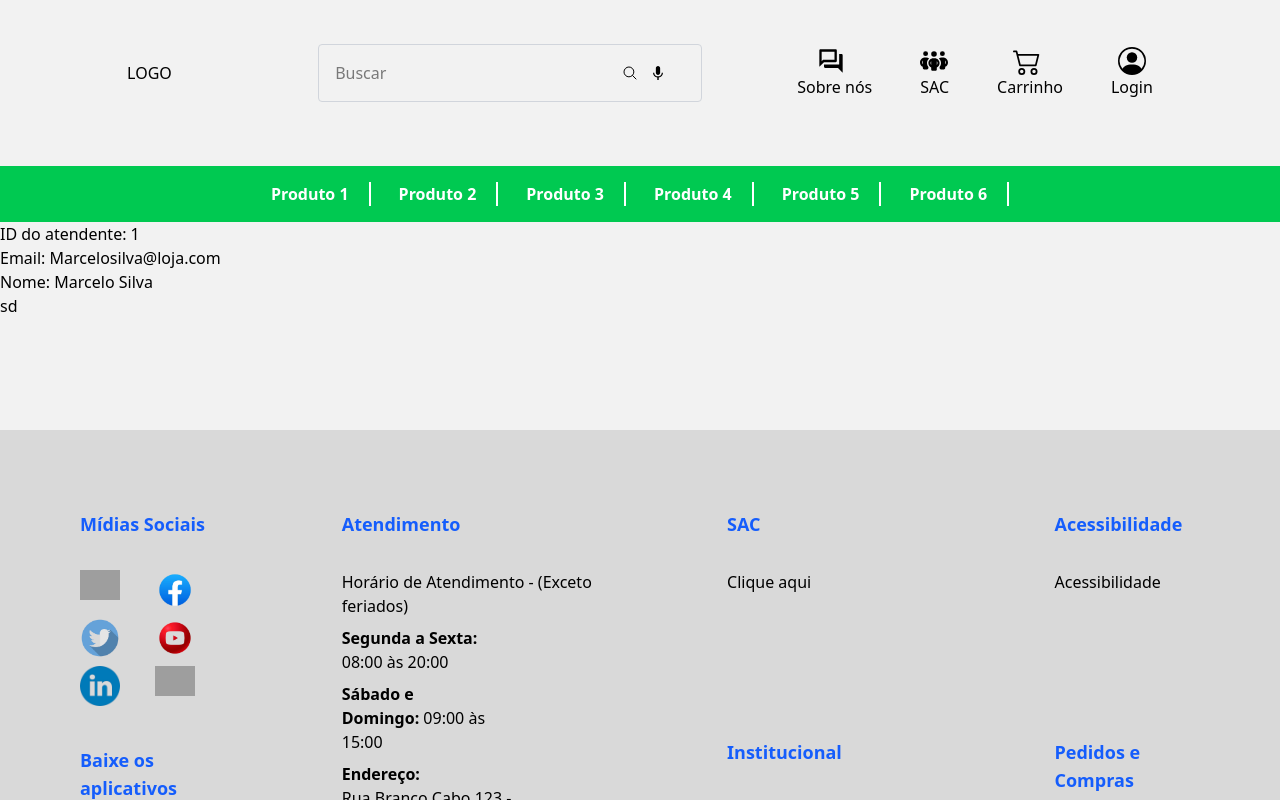
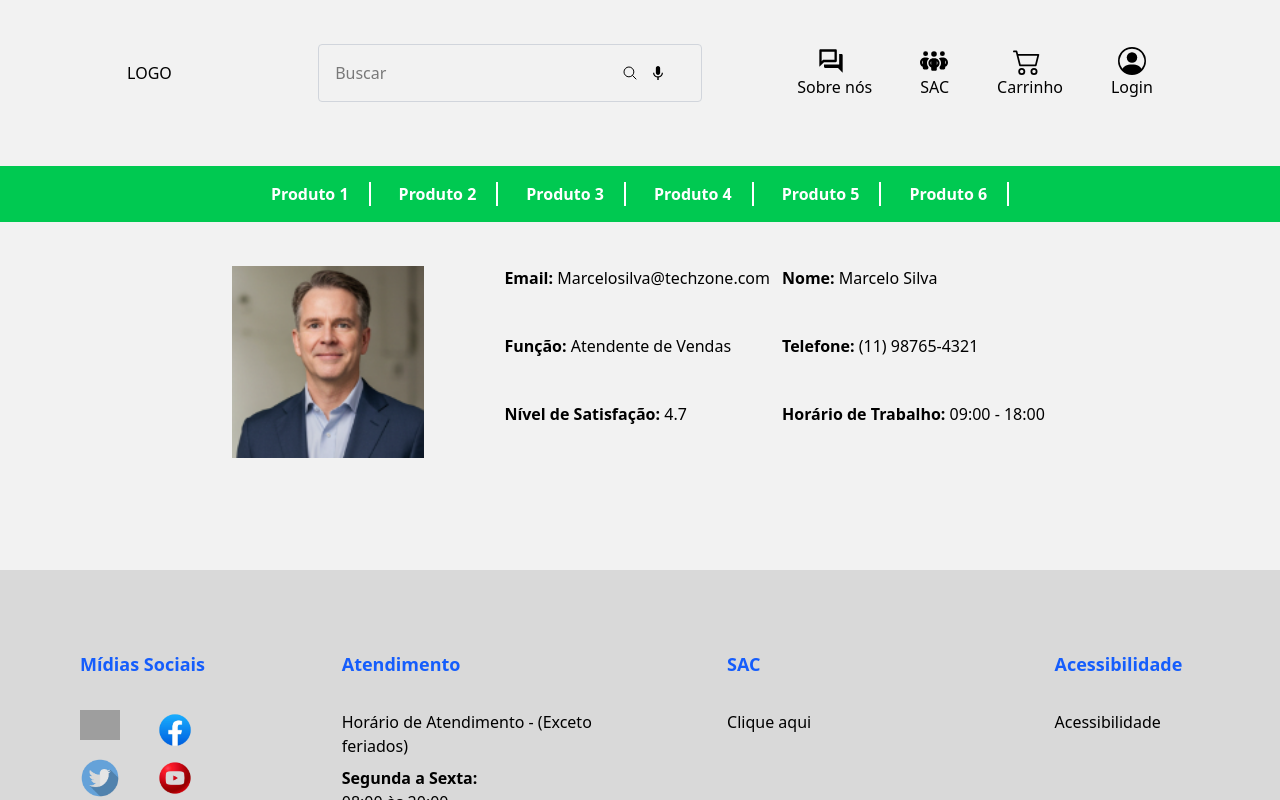
Before and after one commit to RRodrigoCordeiro/ecommerce-tech, a React (Vite) app: page /attendantDetails/1 in a window 1280 px wide. Shown: the top 800 px of the page. Built offline with nearby package versions, Linux system fonts and the light colour scheme; grey boxes are pictures that could not be loaded.

Commit message:
✨ feat: Captura de ID dos atendentes

```diff
--- a/public/data/storeData.json
+++ b/public/data/storeData.json
@@ -152,7 +152,7 @@
             "id": 1,
             "name": "Marcelo Silva",
             "role": "Atendente de Vendas",
-            "email": "Marcelosilva@loja.com",
+            "email": "Marcelosilva@techzone.com",
             "phone": "(11) 98765-4321",
             "image": "/images/attendant1.png",
             "rating": 4.7,
@@ -162,8 +162,8 @@
         {
             "id": 2,
             "name": "Henrique Oliveira",
-            "role": "Atendente de Suporte",
-            "email": "Henrique.oliveira@loja.com",
+            "role": "Atendente de Vendas",
+            "email": "Henrique.oliveira@techzone.com",
             "phone": "(11) 99876-5432",
             "image": "/images/attendant2.png",
             "rating": 4.9,
@@ -174,7 +174,7 @@
             "id": 3,
             "name": "Fernada Pereira",
             "role": "Atendente de Vendas",
-            "email": "Fernada.pereira@loja.com",
+            "email": "Fernada.pereira@techzone.com",
             "phone": "(11) 91234-5678",
             "image": "/images/attendant3.png",
             "rating": 4.3,
@@ -184,8 +184,8 @@
         {
             "id": 4,
             "name": "Joana Martins",
-            "role": "Atendente de Suporte",
-            "email": "Joana Martins@loja.com",
+            "role": "Atendente de Vendas",
+            "email": "Joana Martins@techzone.com",
             "phone": "(11) 93456-7890",
             "image": "/images/attendant4.png",
             "rating": 4.6,
--- a/src/hooks/useAttendantById.js
+++ b/src/hooks/useAttendantById.js
@@ -4,7 +4,7 @@ import { fetchAttendantById } from '../service/axios';
 export const useAttendantById = (id) => {
   return useQuery({
     queryKey: ['attendants', id],
-    queryFn: () => fetchAttendantById(id), // corrigido
-    enabled: !!id, // corrigido
+    queryFn: () => fetchAttendantById(id),
+    enabled: !!id,
   });
 };
--- a/src/pages/Attendant/details/index.jsx
+++ b/src/pages/Attendant/details/index.jsx
@@ -13,14 +13,26 @@ const AttendantDetails = () => {
   return (
     <div>
       <Header/>
-         <p>ID do atendente: {id} </p>
-            {attendants && (
-        <div>
-          <p>Email: {attendants.email}</p>
-          <p>Nome: {attendants.name}</p>
-        </div>
-      )}
-          <p>sd</p>
+         {/* <p>ID do atendente: {id} </p> */}
+          {attendants && (
+            <div className='flex flex-col md:flex-row justify-center gap-20 mt-11 '>
+              <img
+                src={attendants.image}
+                alt={attendants.name}
+                className='h-48 w-48 block m-auto md:m-0 md:h-48 '
+              />
+              <div className='space-y-3 gap-3 text-justify m-auto md:m-0 grid  lg:grid-cols-2'>
+                <p className='font-light'><span className='font-semibold'>Email:</span> {attendants.email}</p>
+                <p  className='font-light'><span className='font-semibold'>Nome:</span> {attendants.name}</p>
+                <p  className='font-light'><span className='font-semibold'>Função:</span> {attendants.role}</p>
+                <p  className='font-light'><span className='font-semibold'>Telefone:</span> {attendants.phone}</p>
+                <p  className='font-light'><span className='font-semibold'>Nível de Satisfação:</span> {attendants.rating}</p>
+                <p  className='font-light'><span className='font-semibold'>Horário de Trabalho: </span>{attendants.working_hours}</p>
+
+              </div>
+            </div>
+           )}
+
 
     </div>
   )
--- a/src/pages/Home/index.jsx
+++ b/src/pages/Home/index.jsx
@@ -14,7 +14,7 @@ import { Link } from "react-router-dom";
 import { CartContext } from "../../contexts/CartContext";
 import useLaunchFilter from "../../hooks/filter/useLaunchFilter";
 import toast from "react-hot-toast";
-import Modal from "../../components/modal";
+import Modal from "../../components/Modal";
 import Attendant from "../Attendant";
 
 
--- a/src/pages/Launch/index.jsx
+++ b/src/pages/Launch/index.jsx
@@ -5,7 +5,7 @@ import Header from "../../components/Header";
 import useLaunchFilter from "../../hooks/filter/useLaunchFilter"
 import { CartContext } from "../../contexts/CartContext";
 import toast from "react-hot-toast";
-import Modal from "../../components/modal"
+import Modal from "../../components/Modal"
 
 
 const Launch = () => {
--- a/src/service/axios.js
+++ b/src/service/axios.js
@@ -14,9 +14,6 @@ export const fetchAttendantById = async (id) => {
 };
 
 
-
-
-
 export const fetchComputer = async () => {
   const response = await axiosInstance.get("/storeData.json");
   return response.data.computer;
```
